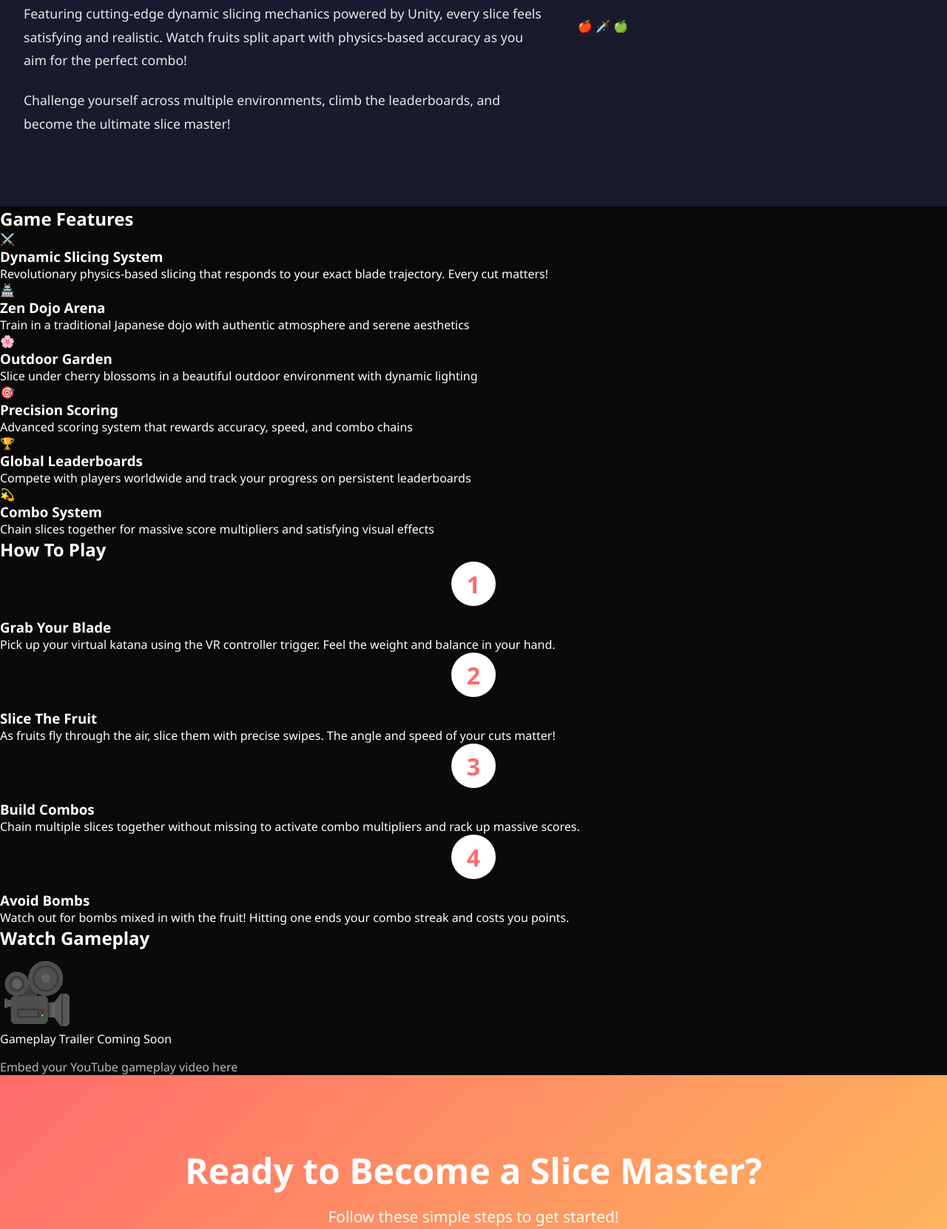
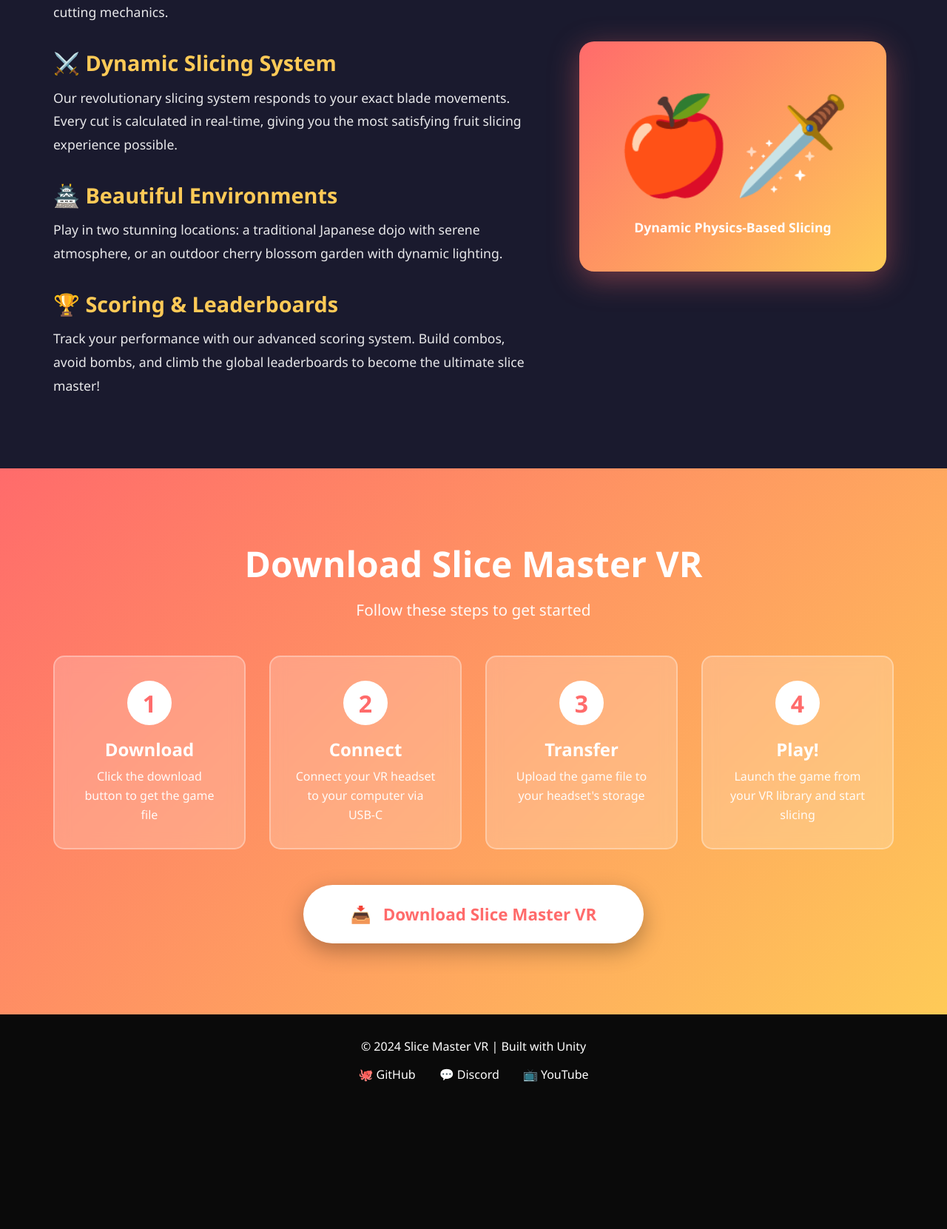
Before and after one commit to CooperDXSF9721/Fruit-Ninja-VR, a plain HTML site: page index.html in a window 1280 px wide. Shown: the part 1123-2784 px from the top of the page at 74% size. After the commit the page ends 2618 px from the top, so only its background shows below. Drawn offline with Linux system fonts and the light colour scheme.

Commit message:
Update index.html

```diff
--- a/index.html
+++ b/index.html
@@ -3,7 +3,7 @@
 <head>
     <meta charset="UTF-8">
     <meta name="viewport" content="width=device-width, initial-scale=1.0">
-    <title>Slice Master VR - Fruit Ninja VR Game</title>
+    <title>Slice Master VR - Download Now</title>
     <link rel="stylesheet" href="styles.css">
 </head>
 <body>
@@ -14,8 +14,6 @@
             <ul class="nav-links">
                 <li><a href="#home">Home</a></li>
                 <li><a href="#about">About</a></li>
-                <li><a href="#features">Features</a></li>
-                <li><a href="#gameplay">Gameplay</a></li>
                 <li><a href="#download">Download</a></li>
             </ul>
         </div>
@@ -25,15 +23,9 @@
     <section id="home" class="hero">
         <div class="hero-content">
             <h1>🗡️ Slice Master VR</h1>
-            <p class="tagline">Master the blade. Slice the fruit. Dominate the leaderboard.</p>
-            <div class="cta-buttons">
-                <a href="#download" class="cta-button">Download Now</a>
-                <a href="#about" class="cta-button secondary">Learn More</a>
-            </div>
+            <p class="tagline">The Ultimate Fruit Slicing Experience in Virtual Reality</p>
+            <a href="#download" class="cta-button">Download Now</a>
         </div>
-        <div class="scroll-indicator">⬇</div>
-
-        <!-- Floating fruits animation -->
         <div class="floating-fruits">
             <span class="fruit">🍎</span>
             <span class="fruit">🍊</span>
@@ -46,140 +38,62 @@
 
     <!-- About Section -->
     <section id="about" class="about">
-        <div class="section-content">
-            <h2 class="section-title">Slice Into Action</h2>
+        <div class="container">
+            <h2>About the Game</h2>
             <div class="about-content">
                 <div class="about-text">
-                    <p>Experience the thrill of fruit slicing like never before in virtual reality! Slice Master VR brings the addictive gameplay of fruit ninja into an immersive 3D environment where precision and speed are everything.</p>
-                    <br>
-                    <p>Featuring cutting-edge dynamic slicing mechanics powered by Unity, every slice feels satisfying and realistic. Watch fruits split apart with physics-based accuracy as you aim for the perfect combo!</p>
-                    <br>
-                    <p>Challenge yourself across multiple environments, climb the leaderboards, and become the ultimate slice master!</p>
+                    <h3>🎮 What is Slice Master VR?</h3>
+                    <p>Slice Master VR is an immersive fruit ninja-style VR game built in Unity. Experience the thrill of slicing flying fruits with realistic physics and dynamic cutting mechanics.</p>
+
+                    <h3>⚔️ Dynamic Slicing System</h3>
+                    <p>Our revolutionary slicing system responds to your exact blade movements. Every cut is calculated in real-time, giving you the most satisfying fruit slicing experience possible.</p>
+
+                    <h3>🏯 Beautiful Environments</h3>
+                    <p>Play in two stunning locations: a traditional Japanese dojo with serene atmosphere, or an outdoor cherry blossom garden with dynamic lighting.</p>
+
+                    <h3>🏆 Scoring & Leaderboards</h3>
+                    <p>Track your performance with our advanced scoring system. Build combos, avoid bombs, and climb the global leaderboards to become the ultimate slice master!</p>
                 </div>
-                <div class="about-image">
-                    <div class="fruit-display">
-                        <span>🍎</span>
-                        <span>🗡️</span>
-                        <span>🍏</span>
+                <div class="about-visual">
+                    <div class="visual-box">
+                        <span style="font-size: 8rem;">🍎🗡️</span>
+                        <p>Dynamic Physics-Based Slicing</p>
                     </div>
                 </div>
             </div>
         </div>
     </section>
 
-    <!-- Features Section -->
-    <section id="features" class="features">
-        <div class="section-content">
-            <h2 class="section-title">Game Features</h2>
-            <div class="feature-grid">
-                <div class="feature-card">
-                    <span class="feature-icon">⚔️</span>
-                    <h3>Dynamic Slicing System</h3>
-                    <p>Revolutionary physics-based slicing that responds to your exact blade trajectory. Every cut matters!</p>
-                </div>
-                <div class="feature-card">
-                    <span class="feature-icon">🏯</span>
-                    <h3>Zen Dojo Arena</h3>
-                    <p>Train in a traditional Japanese dojo with authentic atmosphere and serene aesthetics</p>
-                </div>
-                <div class="feature-card">
-                    <span class="feature-icon">🌸</span>
-                    <h3>Outdoor Garden</h3>
-                    <p>Slice under cherry blossoms in a beautiful outdoor environment with dynamic lighting</p>
-                </div>
-                <div class="feature-card">
-                    <span class="feature-icon">🎯</span>
-                    <h3>Precision Scoring</h3>
-                    <p>Advanced scoring system that rewards accuracy, speed, and combo chains</p>
-                </div>
-                <div class="feature-card">
-                    <span class="feature-icon">🏆</span>
-                    <h3>Global Leaderboards</h3>
-                    <p>Compete with players worldwide and track your progress on persistent leaderboards</p>
-                </div>
-                <div class="feature-card">
-                    <span class="feature-icon">💫</span>
-                    <h3>Combo System</h3>
-                    <p>Chain slices together for massive score multipliers and satisfying visual effects</p>
-                </div>
-            </div>
-        </div>
-    </section>
-
-    <!-- Gameplay Section -->
-    <section id="gameplay" class="gameplay">
-        <div class="section-content">
-            <h2 class="section-title">How To Play</h2>
-
-            <div class="gameplay-grid">
-                <div class="gameplay-step">
-                    <div class="step-number">1</div>
-                    <h3>Grab Your Blade</h3>
-                    <p>Pick up your virtual katana using the VR controller trigger. Feel the weight and balance in your hand.</p>
-                </div>
-                <div class="gameplay-step">
-                    <div class="step-number">2</div>
-                    <h3>Slice The Fruit</h3>
-                    <p>As fruits fly through the air, slice them with precise swipes. The angle and speed of your cuts matter!</p>
-                </div>
-                <div class="gameplay-step">
-                    <div class="step-number">3</div>
-                    <h3>Build Combos</h3>
-                    <p>Chain multiple slices together without missing to activate combo multipliers and rack up massive scores.</p>
-                </div>
-                <div class="gameplay-step">
-                    <div class="step-number">4</div>
-                    <h3>Avoid Bombs</h3>
-                    <p>Watch out for bombs mixed in with the fruit! Hitting one ends your combo streak and costs you points.</p>
-                </div>
-            </div>
-        </div>
-    </section>
-
-    <!-- Video Section -->
-    <section class="video-section">
-        <div class="section-content">
-            <h2 class="section-title">Watch Gameplay</h2>
-            <div class="video-container">
-                <div class="video-placeholder">
-                    <span style="font-size: 5rem;">🎥</span>
-                    <p>Gameplay Trailer Coming Soon</p>
-                </div>
-                <p style="opacity: 0.7; margin-top: 1rem;">Embed your YouTube gameplay video here</p>
-            </div>
-        </div>
-    </section>
-
     <!-- Download Section -->
     <section id="download" class="download">
-        <div class="section-content">
-            <h2>Ready to Become a Slice Master?</h2>
-            <p style="font-size: 1.3rem; margin-bottom: 2rem;">Follow these simple steps to get started!</p>
+        <div class="container">
+            <h2>Download Slice Master VR</h2>
+            <p class="download-subtitle">Follow these steps to get started</p>
 
-            <div class="download-steps">
-                <div class="download-step">
-                    <div class="step-icon">📥</div>
-                    <h3>Step 1: Download</h3>
-                    <p>Download the game file from the button below to your computer or device</p>
+            <div class="steps">
+                <div class="step">
+                    <div class="step-number">1</div>
+                    <h3>Download</h3>
+                    <p>Click the download button to get the game file</p>
                 </div>
-                <div class="download-step">
-                    <div class="step-icon">🔌</div>
-                    <h3>Step 2: Connect</h3>
-                    <p>Connect your computer or device to your VR headset using a data transmitting cord (USB-C cable)</p>
+                <div class="step">
+                    <div class="step-number">2</div>
+                    <h3>Connect</h3>
+                    <p>Connect your VR headset to your computer via USB-C</p>
                 </div>
-                <div class="download-step">
-                    <div class="step-icon">📤</div>
-                    <h3>Step 3: Transfer</h3>
-                    <p>Upload the game file to your VR headset's storage</p>
+                <div class="step">
+                    <div class="step-number">3</div>
+                    <h3>Transfer</h3>
+                    <p>Upload the game file to your headset's storage</p>
                 </div>
-                <div class="download-step">
-                    <div class="step-icon">🎮</div>
-                    <h3>Step 4: Play</h3>
-                    <p>Put on your headset, find the game in your library, and start slicing!</p>
+                <div class="step">
+                    <div class="step-number">4</div>
+                    <h3>Play!</h3>
+                    <p>Launch the game from your VR library and start slicing</p>
                 </div>
             </div>
 
-            <a href="#" class="download-button">
+            <a href="#" class="download-btn">
                 <span>📥</span>
                 <span>Download Slice Master VR</span>
             </a>
@@ -188,12 +102,11 @@
 
     <!-- Footer -->
     <footer>
-        <p>&copy; 2024 Slice Master VR | Built with Unity & Passion</p>
-        <div class="social-links">
-            <a href="#" title="GitHub">🐙</a>
-            <a href="#" title="Twitter">🐦</a>
-            <a href="#" title="Discord">💬</a>
-            <a href="#" title="YouTube">📺</a>
+        <p>&copy; 2024 Slice Master VR | Built with Unity</p>
+        <div class="social">
+            <a href="#">🐙 GitHub</a>
+            <a href="#">💬 Discord</a>
+            <a href="#">📺 YouTube</a>
         </div>
     </footer>
 
```
